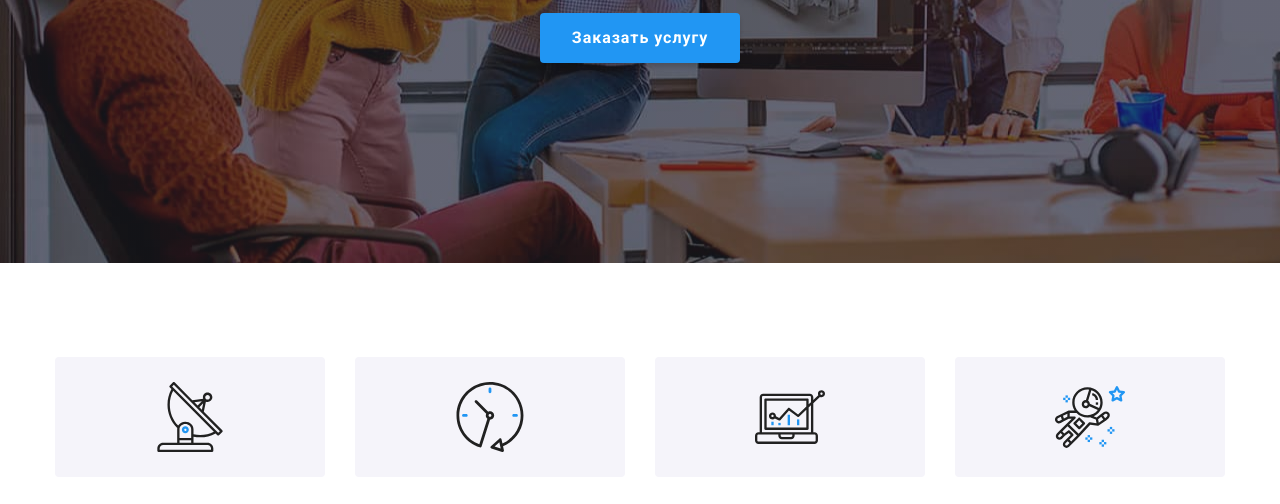
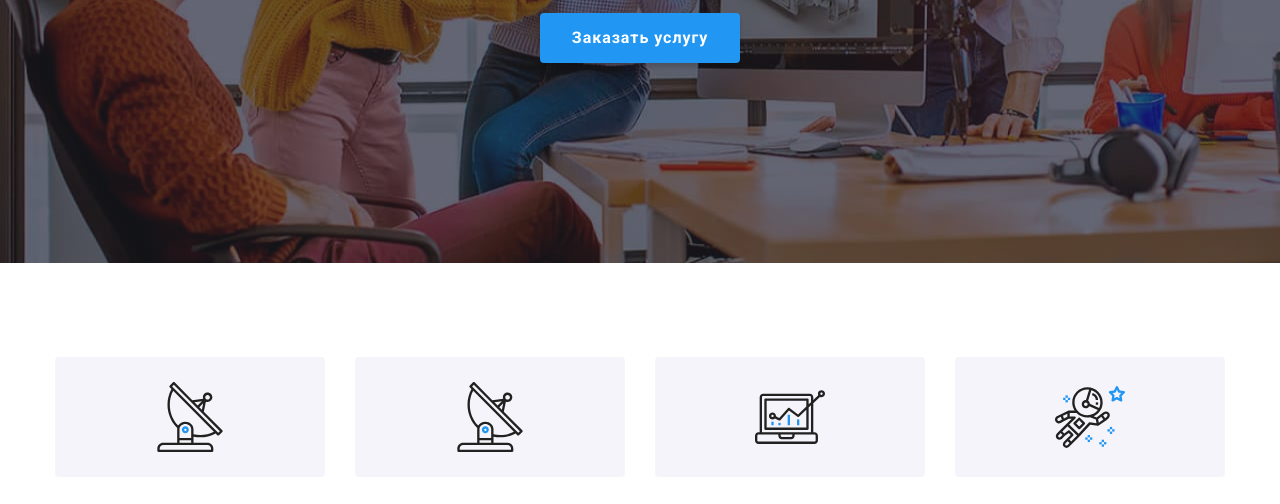
Before and after one commit to shevchenko-andrey/goit-markup-hw-04, a plain HTML site: page index.html in a window 1280 px wide. Shown: the part 418-922 px from the top of the page. Drawn offline with nearby package versions, Linux system fonts and the light colour scheme.

Commit message:
исправляет разметку в секции особенностей

```diff
--- a/css/styles.css
+++ b/css/styles.css
@@ -229,22 +229,7 @@ body {
 /* ====================MAIN========================= */
 
 /* ============Features OF OUR COMPANY===============*/
-.feature-list-icon {
-  display: flex;
-  flex-wrap: wrap;
-  justify-content: center;
-  margin-bottom: var(--basic-content-indentation);
-}
-.feature-item-icon {
-  padding: 25px 100px;
-  border: none;
-  border-radius: 4px;
-  height: 120px;
-  background: #f5f4fa;
-}
-.feature-item-icon:not(:first-child) {
-  margin-left: var(--basic-content-indentation);
-}
+
 .feature-list {
   display: flex;
   flex-wrap: wrap;
@@ -255,6 +240,16 @@ body {
 .feature-list-item {
   margin-left: 30px;
   flex-basis: calc(100% / 4 - var(--basic-content-indentation));
+}
+.feature-icon-container {
+  display: flex;
+  justify-content: center;
+  align-items: center;
+  margin-bottom: var(--basic-content-indentation);
+  height: 120px;
+  border: none;
+  border-radius: 4px;
+  background: #f5f4fa;
 }
 .feature-section-title {
   margin-bottom: 10px;
--- a/index.html
+++ b/index.html
@@ -73,48 +73,59 @@
       <section class="section">
         <div class="container feature-container">
           <h2 class="visually-hidden">Особенности</h2>
-          <ul class="feature-list-icon list">
-            <li class="feature-item-icon">
-              <svg class="feature-icon" width="70px" height="70px">
-                <use href="./images/sprite.svg#icon-antenna"></use>
-              </svg>
-            </li>
-            <li class="feature-item-icon">
-              <svg class="feature-icon" width="70px" height="70px">
-                <use href="./images/sprite.svg#icon-clock"></use>
-              </svg>
-            </li>
-            <li class="feature-item-icon">
-              <svg class="feature-icon" width="70px" height="70px">
-                <use href="./images/sprite.svg#icon-diagram"></use>
-              </svg>
-            </li>
-            <li class="feature-item-icon">
-              <svg class="feature-icon" width="70px" height="70px">
-                <use href="./images/sprite.svg#icon-astronaut"></use>
-              </svg>
-            </li>
-          </ul>
+
+
+
+
+
+
+
+
+
+
+
           <ul class="list feature-list">
             <li class="feature-list-item">
+              <div class="feature-icon-container">
+               <svg class="feature-icon" width="70px" height="70px">
+                <use href="./images/sprite.svg#icon-antenna"></use>
+               </svg>
+              </div>
               <h3 class="feature-section-title">Внимание к деталям</h3>
               <p class="feature-text">
                 Идейные соображения, а также начало повседневной работы по формированию позиции.
               </p>
             </li>
             <li class="feature-list-item">
+              <div class="feature-icon-container">
+               <svg class="feature-icon" width="70px" height="70px">
+                <use href="./images/sprite.svg#icon-antenna"></use>
+               </svg>
+              </div>
               <h3 class="feature-section-title">Пунктуальность</h3>
               <p class="feature-text">
                 Задача организации, в особенности же рамки и место обучения кадров влечет за собой.
               </p>
             </li>
             <li class="feature-list-item">
+              <div class="feature-icon-container">
+
+              <svg class="feature-icon" width="70px" height="70px">
+                <use href="./images/sprite.svg#icon-diagram"></use>
+              </svg>
+              </div>
               <h3 class="feature-section-title">Планирование</h3>
               <p class="feature-text">
                 Равным образом консультация с широким активом в значительной степени обуславливает.
               </p>
             </li>
+
             <li class="feature-list-item">
+              <div class="feature-icon-container">
+               <svg class="feature-icon" width="70px" height="70px">
+                <use href="./images/sprite.svg#icon-astronaut"></use>
+              </svg>
+              </div>
               <h3 class="feature-section-title">Современные технологии</h3>
               <p class="feature-text">
                 Значимость этих проблем настолько очевидна, что реализация плановых заданий.
```
